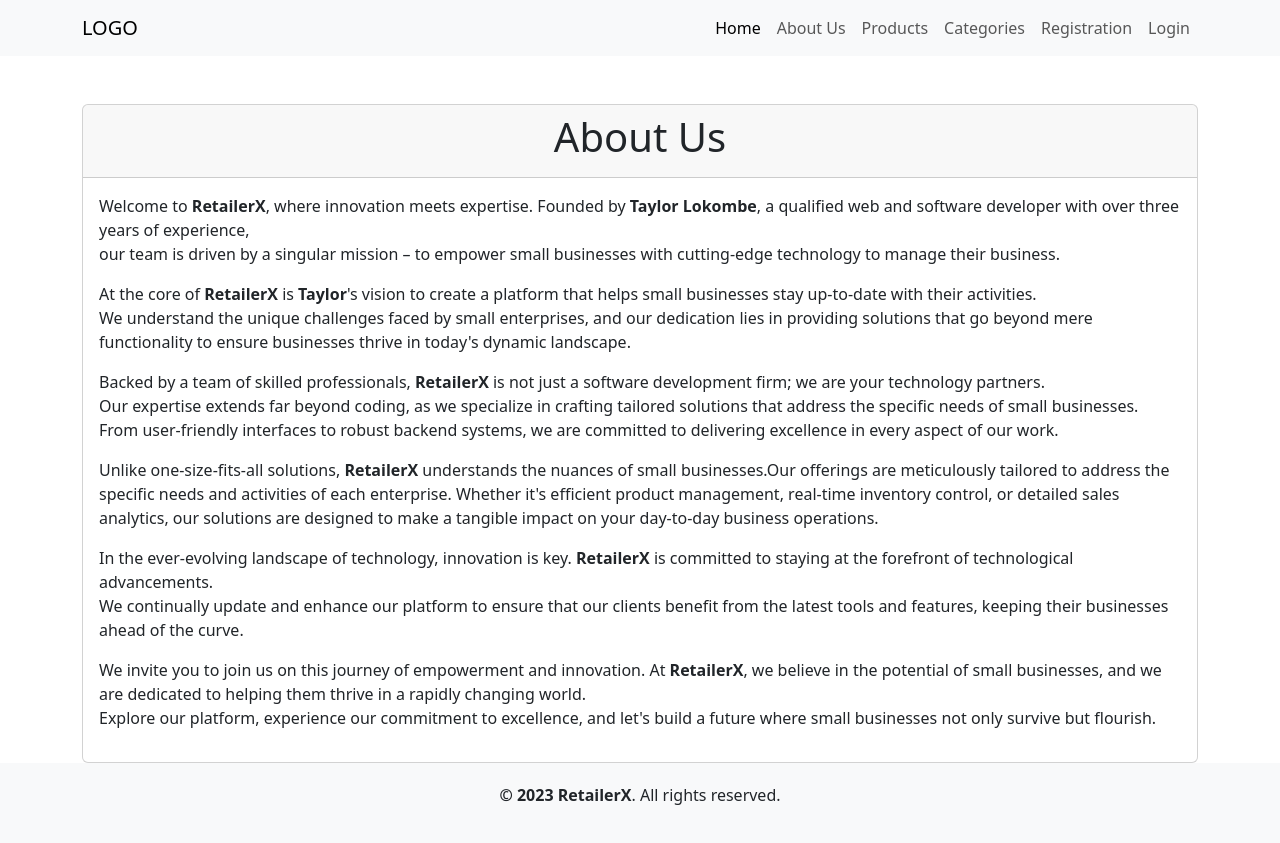
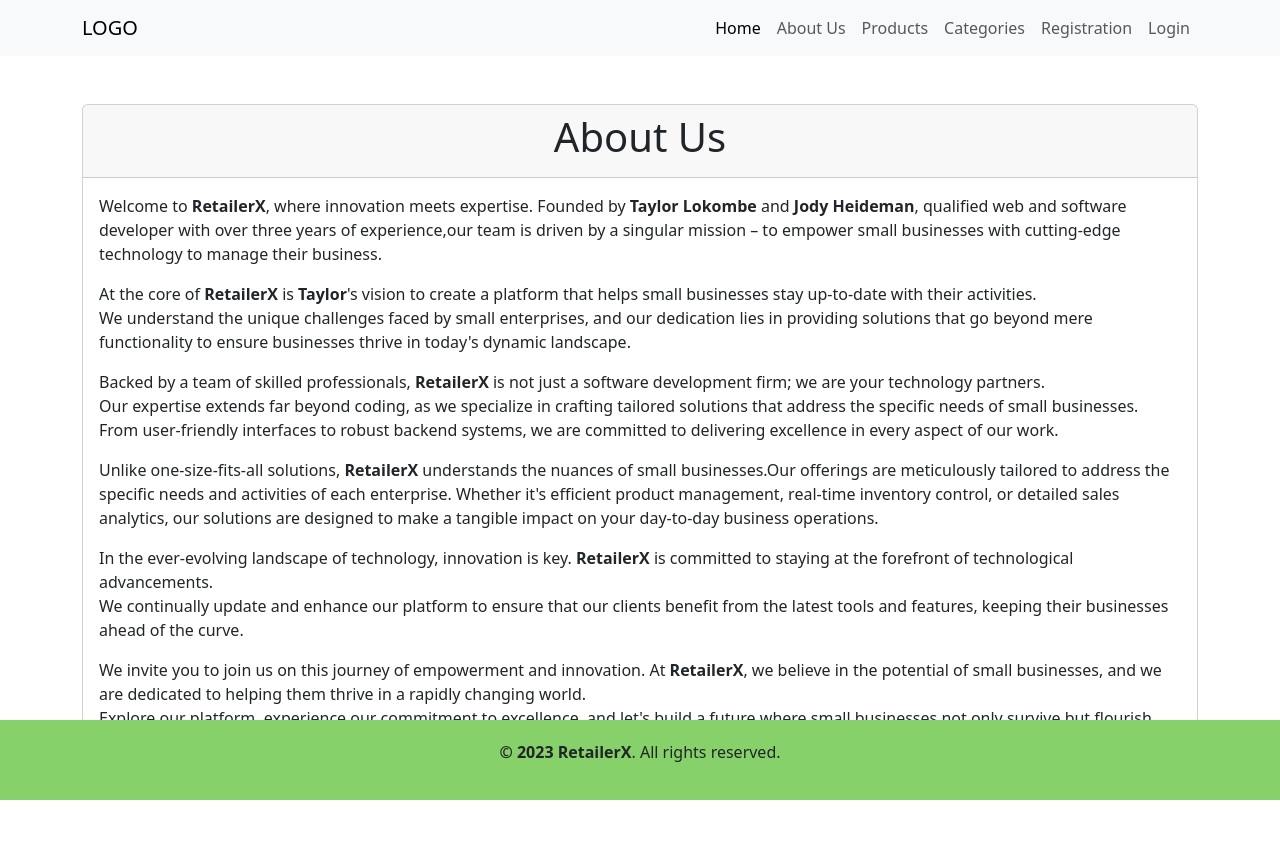
Before and after one commit to TaylorLok/Retail-System-Frontend, a Vue app: page /about in a window 1280 px wide. After the commit the page ends 800 px from the top, so only its background shows below. Built offline with nearby package versions, Linux system fonts and the light colour scheme.

Commit message:
Added the username to show when the user is LoggedIn

```diff
--- a/src/App.vue
+++ b/src/App.vue
@@ -26,6 +26,9 @@ import Footer from '@/components/Footer.vue';
               </li>
               <li class="nav-item">
                 <RouterLink class="nav-link" to="/category">Categories</RouterLink>
+              </li>
+              <li class="nav-item" v-if="isLoggedIn && $store.state.user">
+                  <p class="nav-link">{{ $store.state.user.name }}</p>
               </li>
               <li class="nav-item" v-if="!isLoggedIn">
                 <RouterLink class="nav-link" to="/register">Registration</RouterLink>
@@ -57,7 +60,7 @@ export default {
   },
   methods: {
     ...mapActions(['logout'])
-  }
+  },
 }
 
 </script>
--- a/src/components/Footer.vue
+++ b/src/components/Footer.vue
@@ -8,8 +8,11 @@
 
   <style scoped>
   .footer {
-    background-color: #f8f9fa;
-    padding: 20px 0;
-    text-align: center;
+    position: absolute;
+  bottom: 0;
+  width: 100%;
+  background-color: #86d169;
+  padding: 20px 0;
+  text-align: center;
   }
   </style>
--- a/src/router/index.js
+++ b/src/router/index.js
@@ -74,8 +74,8 @@ router.beforeEach((to, from, next) => {
 
   const isAuthenticated = !!localStorage.getItem('token');
 
-    console.log('Navigating from:', from.name);
-    console.log('Navigating to:', to.name);
+    // console.log('Navigating from:', from.name);
+    // console.log('Navigating to:', to.name);
     console.log('Is authenticated:', isAuthenticated);
 
     if(!to.meta.public && !isAuthenticated)
--- a/src/store.js
+++ b/src/store.js
@@ -5,14 +5,17 @@ export default createStore({
 
     state:{
         isLoggedIn: !!localStorage.getItem('token'),
+        user: null
     },
     mutations: {
-        LOGIN(state) {
+        LOGIN(state, {user}) {
             state.isLoggedIn = true;
+            state.user = user;
             console.log('Logged in');
         },
         LOGOUT(state) {
             state.isLoggedIn = false;
+            state.user = null;
             console.log('Logged out');
         }
     },
--- a/src/views/AboutView.vue
+++ b/src/views/AboutView.vue
@@ -7,8 +7,7 @@
 
       <div class="card-body">
         <p>
-          Welcome to <b>RetailerX</b>, where innovation meets expertise. Founded by <b>Taylor Lokombe</b>, a qualified web and software developer with over three years of experience,<br>
-           our team is driven by a singular mission – to empower small businesses with cutting-edge technology to manage their business.<br>
+          Welcome to <b>RetailerX</b>, where innovation meets expertise. Founded by <b>Taylor Lokombe</b> and <b>Jody Heideman</b>, qualified web and software developer with over three years of experience,our team is driven by a singular mission – to empower small businesses with cutting-edge technology to manage their business.<br>
         </p>
 
         <p>
--- a/src/views/Login.vue
+++ b/src/views/Login.vue
@@ -48,9 +48,14 @@
             console.log(response);
 
             if (response.data && response.data.token) {
-                localStorage.setItem('token', response.data.token); // store token in local storage for session management
+                // Extract user information from the response
+                const { user, token } = response.data;
+                console.log('User info:', user);
+                localStorage.setItem('token', token); // store token in local storage for session management
                 console.log('Token saved in localStorage:', localStorage.getItem('token'));
-                this.$store.commit('LOGIN'); // store token in vuex store for global access
+                //adding username to be shown once is loggedin
+                this.$store.commit('LOGIN', { user });
+                console.log('User info saved in vuex store:', this.$store.state.user);
                 this.$router.push({ name: 'home' });
             } else {
                 console.log('Unexpected response data:', response.data);
```
